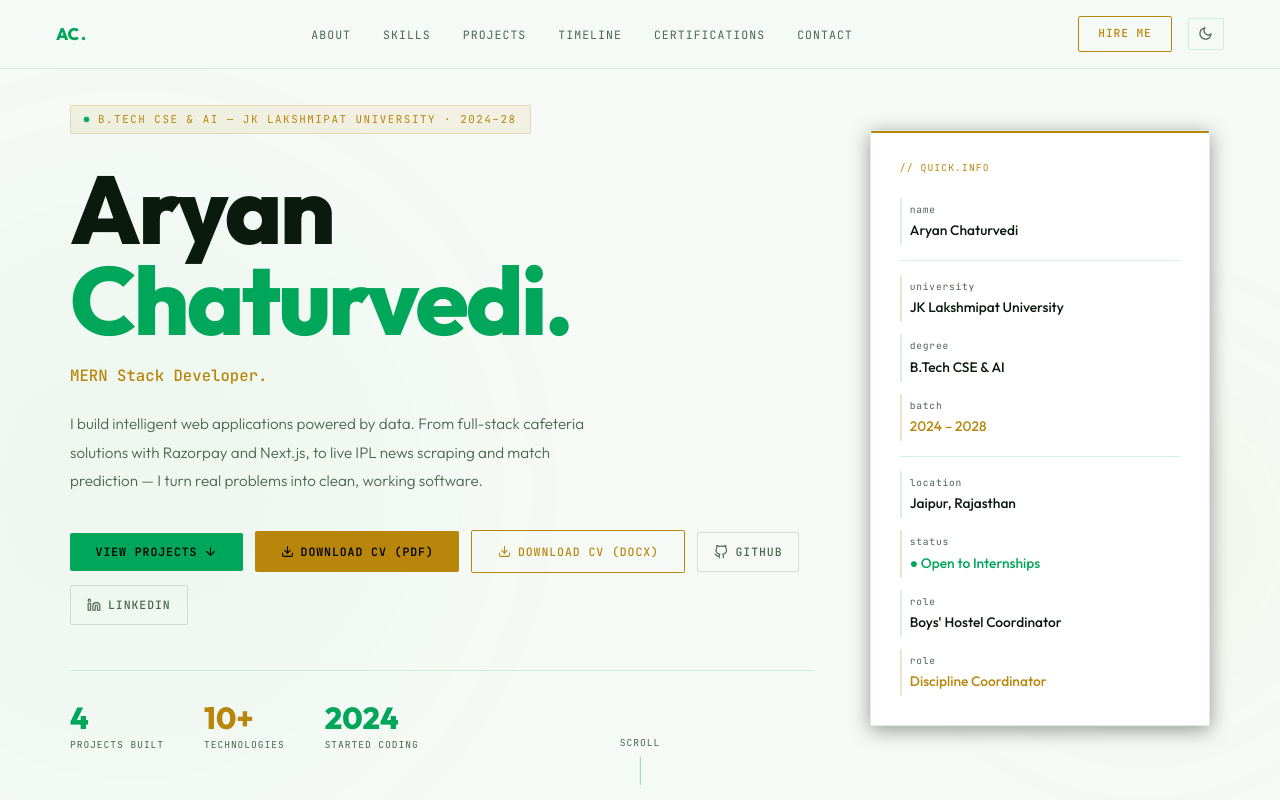
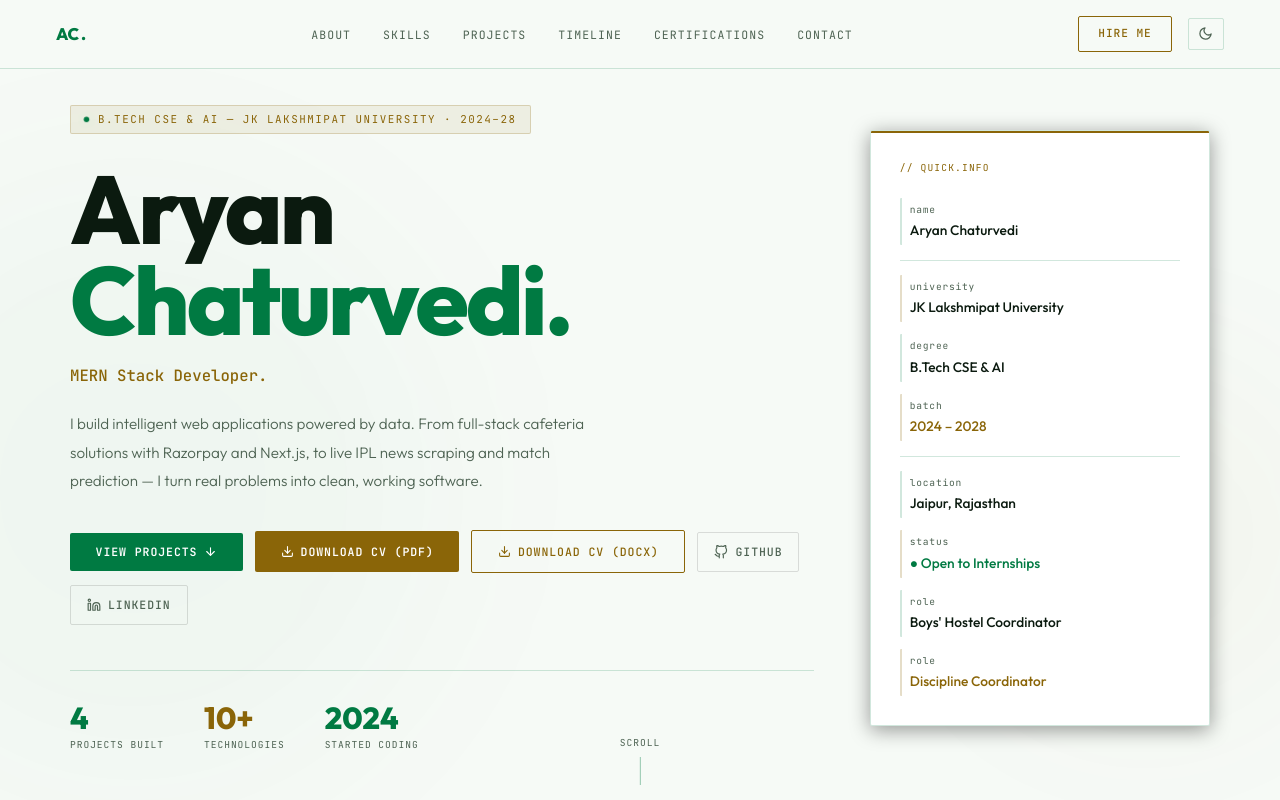
Before and after one commit to aryanchaturvedi2006-cpu/portfolio-website, a React (Vite) app in the folder client/: page / in a window 1280 px wide. Shown: the top 800 px of the page. Built offline with nearby package versions, Linux system fonts and the light colour scheme; no server answers.

Commit message:
fix(client): calibrate light theme colors for WCAG AA 4.5:1 contrast

```diff
--- a/client/src/index.css
+++ b/client/src/index.css
@@ -30,6 +30,7 @@
   --border-color: var(--border);
   --nav-bg: rgba(6, 8, 10, 0.93);
   --btn-icon-border: rgba(255, 255, 255, 0.08);
+  --btn-fill-text: #000000;
 }
 
 [data-theme="light"] {
@@ -37,16 +38,16 @@
   --ink2:    #ffffff;
   --ink3:    #eef5ee;
   --ink4:    #e2ece2;
-  --green:   #00a65a;
-  --green2:  #008f4c;
-  --gold:    #b8860b;
-  --gold2:   #996e00;
+  --green:   #007a42;
+  --green2:  #006837;
+  --gold:    #8a6508;
+  --gold2:   #755506;
   --text:    #0b1a0f;
   --muted:   #4e6353;
-  --faint:   rgba(0, 166, 90, 0.08);
-  --gfaint:  rgba(184, 134, 11, 0.08);
-  --border:  rgba(0, 166, 90, 0.16);
-  --gborder: rgba(184, 134, 11, 0.22);
+  --faint:   rgba(0, 122, 66, 0.08);
+  --gfaint:  rgba(138, 101, 8, 0.08);
+  --border:  rgba(0, 122, 66, 0.18);
+  --gborder: rgba(138, 101, 8, 0.22);
   --sans:    'Outfit', sans-serif;
   --mono:    'JetBrains Mono', monospace;
 
@@ -61,6 +62,7 @@
   --border-color: var(--border);
   --nav-bg: rgba(246, 250, 246, 0.93);
   --btn-icon-border: rgba(0, 0, 0, 0.12);
+  --btn-fill-text: #ffffff;
 }
 
 *, *::before, *::after {
@@ -334,7 +336,7 @@ button {
 .btn-fill-g {
   padding: 0.72rem 1.6rem;
   background: var(--green);
-  color: #000;
+  color: var(--btn-fill-text, #000);
   font-weight: 600;
 }
 
@@ -348,7 +350,7 @@ button {
 .btn-fill-gold {
   padding: 0.72rem 1.6rem;
   background: var(--gold);
-  color: #000;
+  color: var(--btn-fill-text, #000);
   font-weight: 600;
 }
 
@@ -381,9 +383,36 @@ button {
 
 .btn-line-gold:hover {
   background: var(--gold);
-  color: #000;
+  color: var(--btn-fill-text, #000);
   transform: translateY(-2px);
   box-shadow: 0 8px 28px rgba(245, 197, 24, 0.25);
+}
+
+[data-theme="light"] .btn-fill-g,
+[data-theme="light"] .btn-fill-gold {
+  color: #ffffff;
+}
+
+[data-theme="light"] .btn-fill-g:hover {
+  background: var(--green2);
+  color: #ffffff;
+  box-shadow: 0 8px 28px rgba(0, 122, 66, 0.25);
+}
+
+[data-theme="light"] .btn-fill-gold:hover {
+  background: var(--gold2);
+  color: #ffffff;
+  box-shadow: 0 8px 28px rgba(138, 101, 8, 0.25);
+}
+
+[data-theme="light"] .nav-hire:hover {
+  background: var(--gold);
+  color: #ffffff;
+}
+
+[data-theme="light"] .btn-line-gold:hover {
+  background: var(--gold);
+  color: #ffffff;
 }
 
 .btn-icon {
--- a/client/src/sections/Projects.jsx
+++ b/client/src/sections/Projects.jsx
@@ -55,7 +55,7 @@ const Projects = () => {
                   cursor: 'pointer',
                   transition: 'all 0.2s ease',
                   backgroundColor: isActive ? 'var(--gold)' : 'var(--ink3)',
-                  color: isActive ? '#000000' : 'var(--muted)',
+                  color: isActive ? 'var(--btn-fill-text, #000000)' : 'var(--muted)',
                   border: `1px solid ${isActive ? 'var(--gold)' : 'var(--border)'}`,
                   fontWeight: isActive ? 600 : 500
                 }}
```
